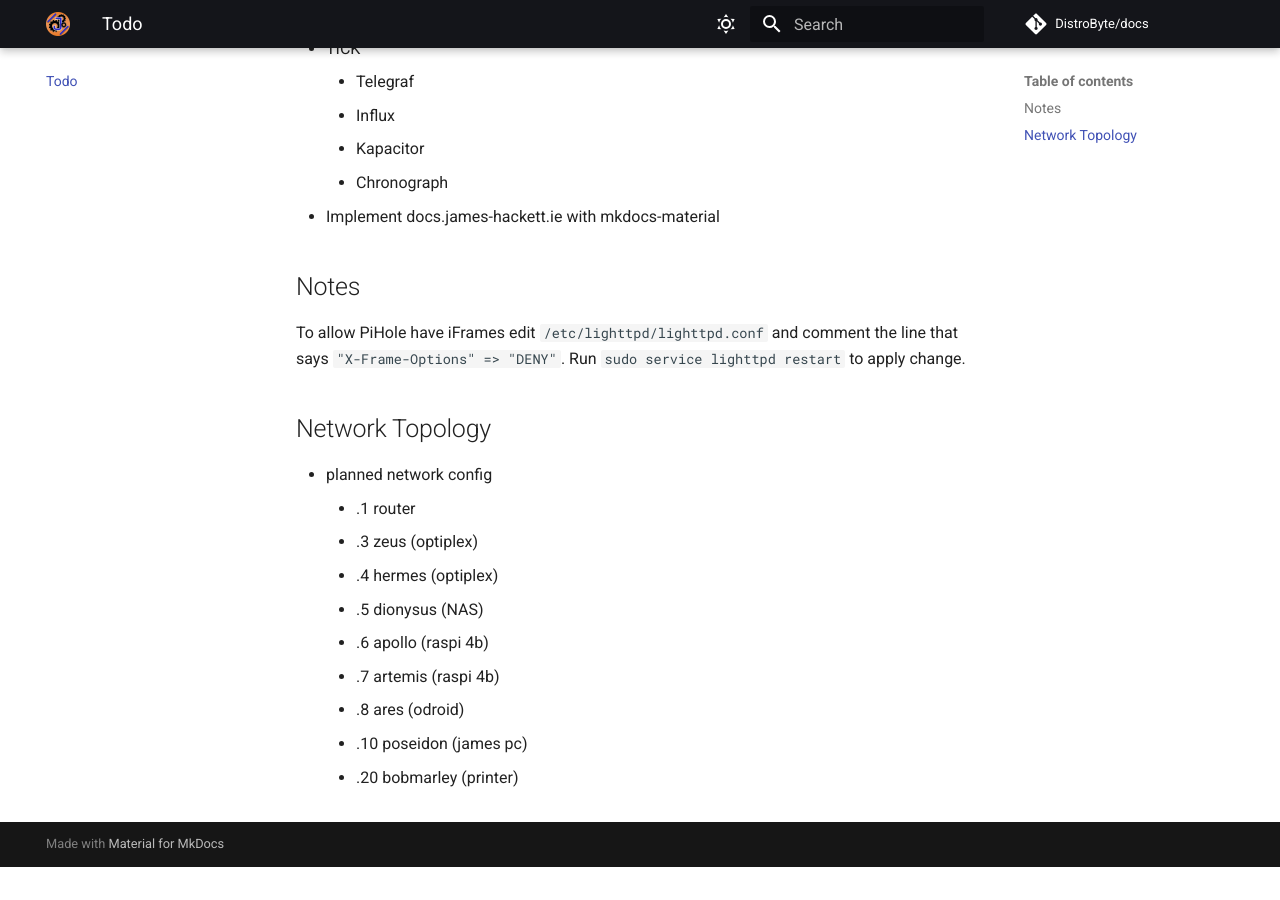
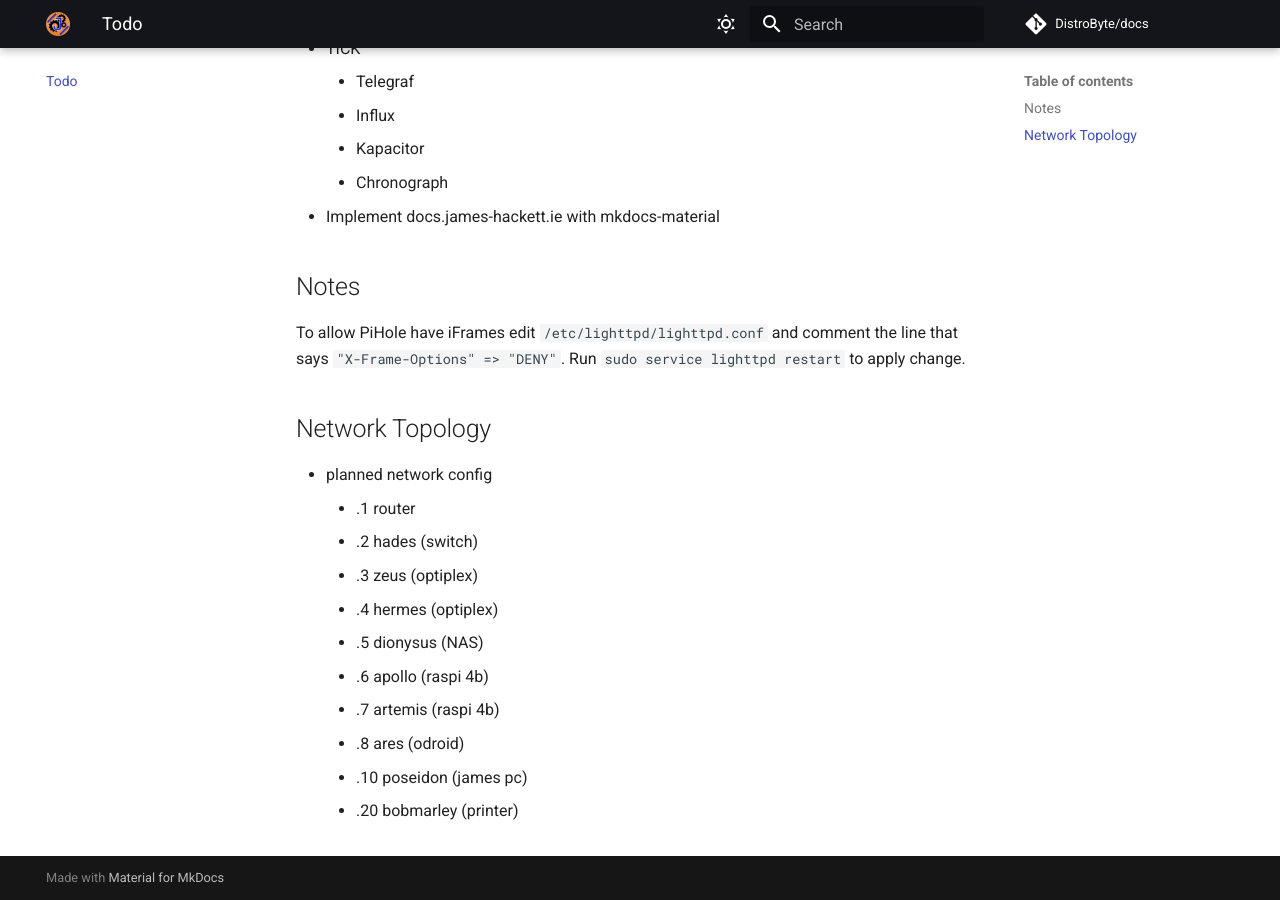
Before and after one commit to DistroByte/docs, an MkDocs documentation site: the page built from docs/todo.md, in a window 1280 px wide and 900 px high, scrolled down 528 px. Built offline with MkDocs 1.6.1 and Material for MkDocs 9.7.7, drawn with Linux system fonts in a browser that asks for light colours; comment, search, counter and statistics services are not loaded; before the commit the page ends 1395 px from its top, so only the background shows below that.

Commit message:
Update todo.md

```diff
--- a/docs/todo.md
+++ b/docs/todo.md
@@ -26,6 +26,7 @@ Run `sudo service lighttpd restart` to apply change.
 
 - planned network config
     - .1 router
+    - .2 hades (switch)
     - .3 zeus (optiplex)
     - .4 hermes (optiplex)
     - .5 dionysus (NAS)
```
